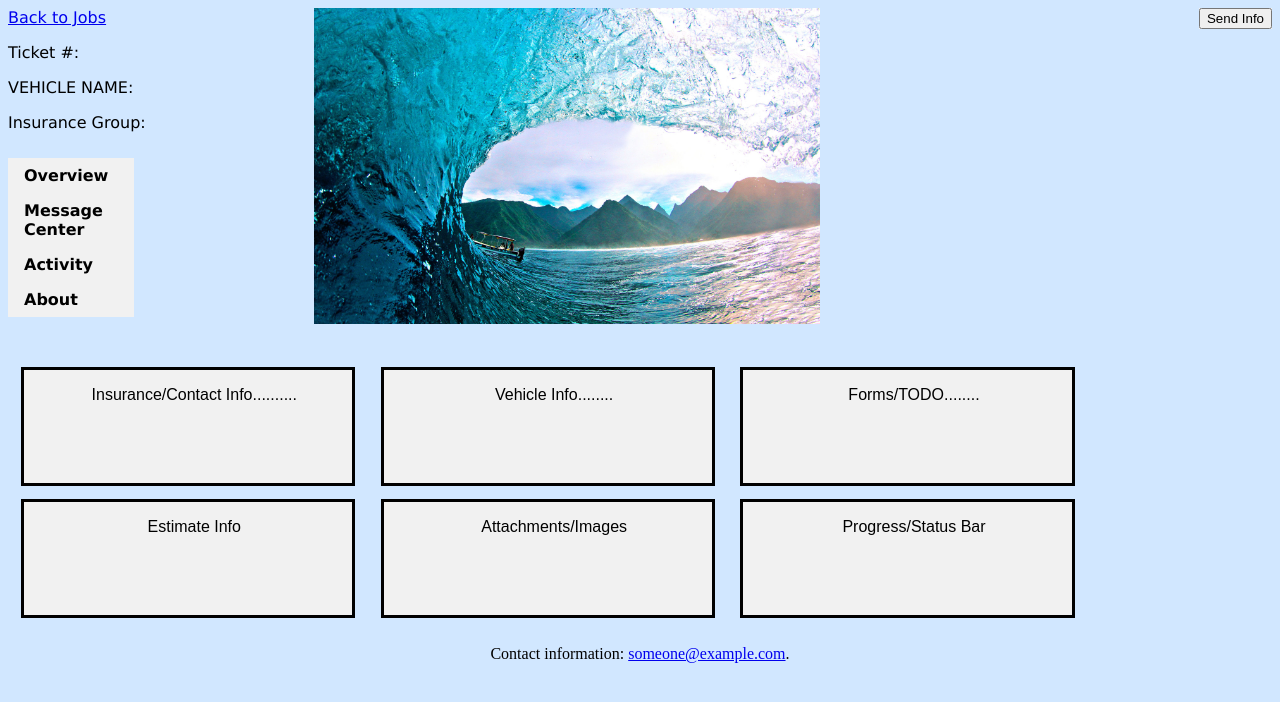
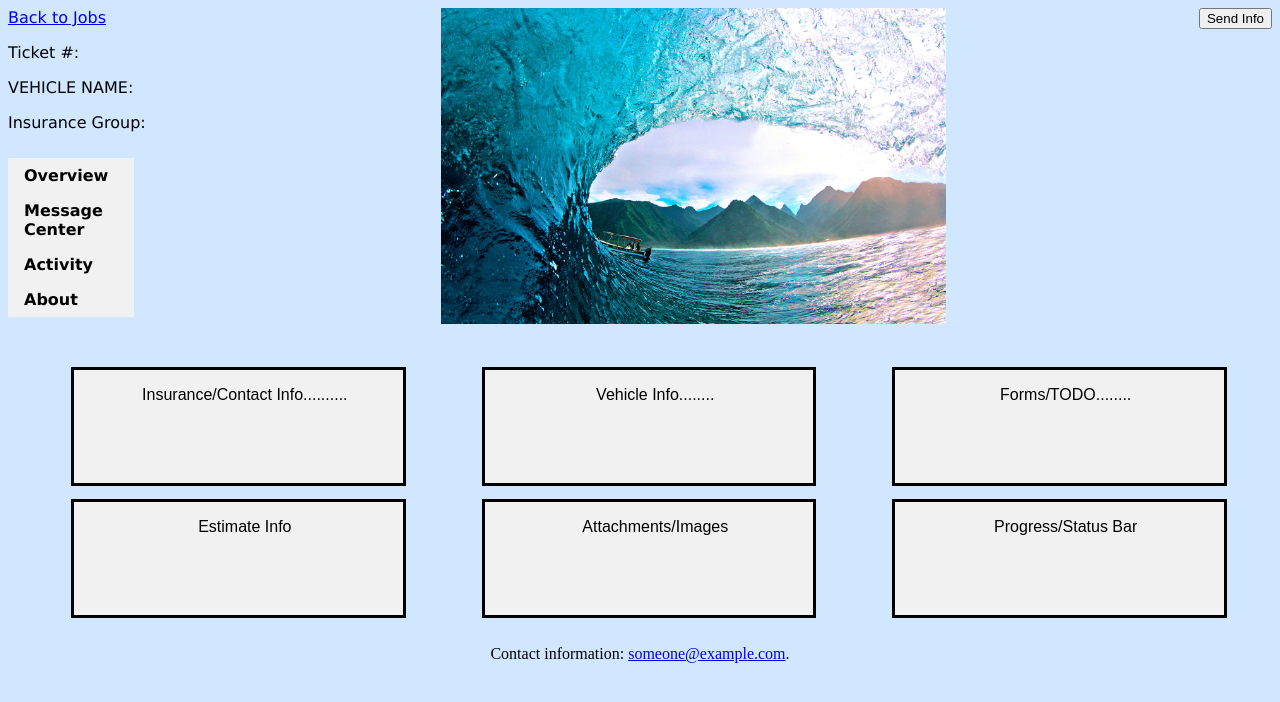
Before and after one commit to neilnatarajan/134b, a plain HTML site: page jobPage.html in a window 1280 px wide. Drawn offline with Linux system fonts and the light colour scheme.

Commit message:
minor margin change

```diff
--- a/jobPage.html
+++ b/jobPage.html
@@ -39,11 +39,11 @@
 		width:40%;
 		height:5%;
 		float:right;
-		margin-right:30%;
+		margin-right:20%;
 	}
 
 	.section {
-		margin-left: 1%;
+		margin-left: 5%;
 		margin-right:1%;
 		margin-bottom:1%;
 		padding-left: 1%;
```
